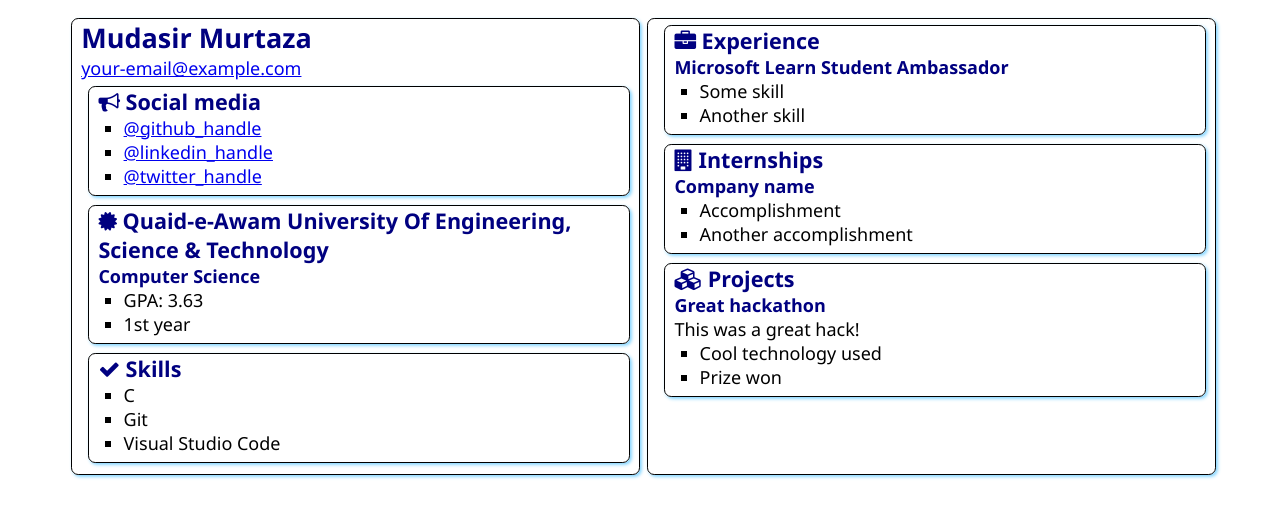
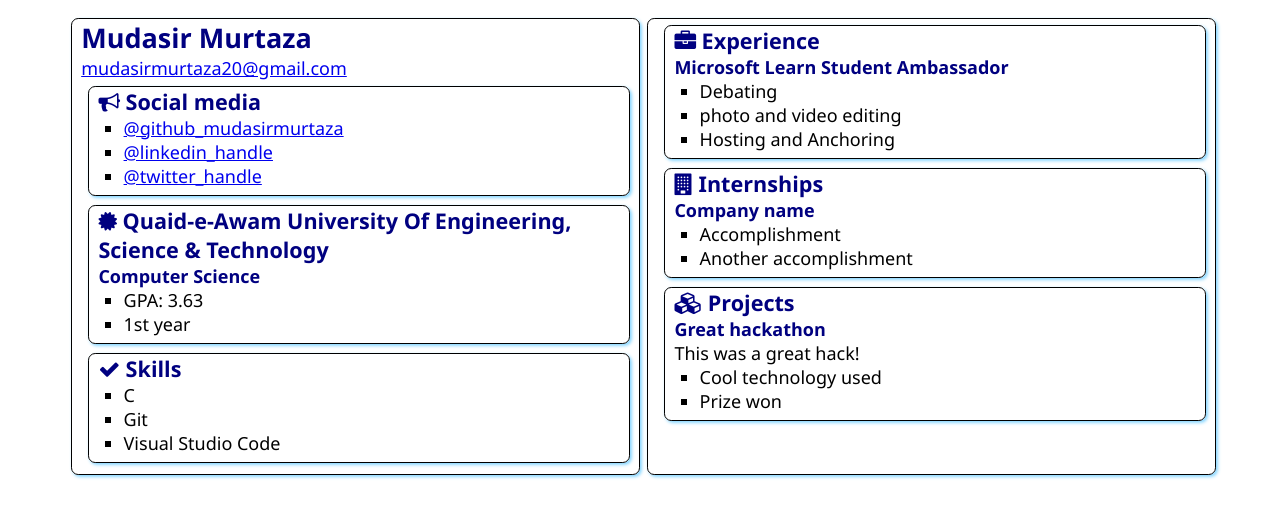
Before and after one commit to mudasirmurtaza/SATechnicalOnboarding, a plain HTML site: page src/index.html in a window 1280 px wide. Drawn offline with Linux system fonts and the light colour scheme.

Commit message:
Update index.html
Edited my email and Github handle

```diff
--- a/src/index.html
+++ b/src/index.html
@@ -13,7 +13,7 @@
     <main>
         <article class="box">
             <h1>Mudasir Murtaza</h1>
-            <div><a href="mudasirmurtaza20@gmail.com">your-email@example.com</a></div>
+            <div><a href="mailto:your.email@example.com">mudasirmurtaza20@gmail.com</a></div>
 
             <section class="box">
                 <h2>
@@ -21,7 +21,7 @@
                     Social media
                 </h2>
                 <ul>
-                    <li><a href="https://github.com/<mudasirmurtaza>">@github_handle</a></li>
+                    <li><a href="https://github.com/<handle>">@github_mudasirmurtaza</a></li>
                     <li><a href="https://linkedin.com/in/<handle>">@linkedin_handle</a></li>
                     <li><a href="https://twitter.com/<handle>">@twitter_handle</a></li>
                 </ul>
@@ -61,8 +61,9 @@
                 </h2>
                 <h3>Microsoft Learn Student Ambassador</h3>
                 <ul>
-                    <li>Some skill</li>
-                    <li>Another skill</li>
+                <li>Debating</li>
+                    <li>photo and video editing</li>
+                    <li>Hosting and Anchoring</li>
                 </ul>
             </section>
             <section class="box">
```
